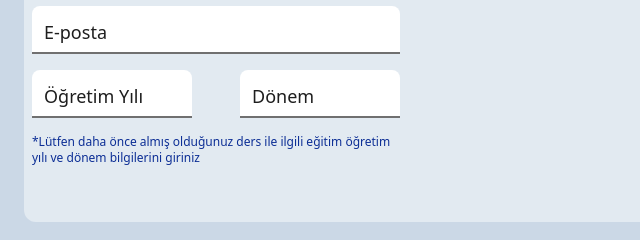
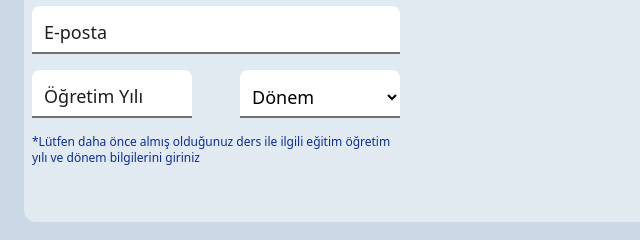
Before and after one commit to AnlGulay/ytu-dilekce, a website: page index.html in a window 1280 px wide. Shown: the part 576-816 px from the top of the page, 40-680 px from the left. Drawn offline with Linux system fonts and the light colour scheme.

Commit message:
dropdown selection added

```diff
--- a/index.html
+++ b/index.html
@@ -50,10 +50,12 @@
                                 <input id="ogretim-yili" type="text" placeholder="Ogretim Yili" class="peer mt-2 placeholder-transparent w-full  md:text-lg text-base outline-0 px-2">
                                 <label for="ogretim-yili" class="absolute text-textColor left-1 top-0 text-xs peer-placeholder-shown:left-3 peer-placeholder-shown:top-3 peer-placeholder-shown:text-lg peer-placeholder-shown:text-placeholder peer-focus:left-1 peer-focus:top-0 peer-focus:text-xs peer-focus:text-textColor transition-all duration-200" for="ogretim-yili">Öğretim Yılı</label>
                             </div>
-                            <div class="donem relative border-underlineColor bg-white w-full rounded-t-lg h-12  flex border-b-2 items-center">
-                                <input id="donem" type="text" placeholder="Donem" class="w-full peer md:text-lg text-base outline-0 px-2 mt-2 placeholder-transparent
-                                ">
-                                <label for="donem" class="absolute text-textColor left-1 top-0 text-xs peer-placeholder-shown:left-3 peer-placeholder-shown:top-3 peer-placeholder-shown:text-lg peer-placeholder-shown:text-placeholder peer-focus:left-1 peer-focus:top-0 peer-focus:text-xs peer-focus:text-textColor transition-all duration-200" >Dönem</label>
+                            <div class="donem relative border-underlineColor bg-white w-full rounded-t-lg h-12 flex border-b-2 items-center">
+                                <select id="donem" class="w-full peer md:text-lg text-base outline-0 px-2 mt-2 bg-white text-placeholder">
+                                    <option value="" disabled selected hidden>Dönem</option>
+                                    <option value="Güz">Güz</option>
+                                    <option value="Bahar">Bahar</option>
+                                </select>
                             </div>
                         </div>
                         <p class="text-textColor text-xs">*Lütfen daha önce almış olduğunuz ders ile ilgili eğitim öğretim yılı ve dönem bilgilerini giriniz</p>
```
